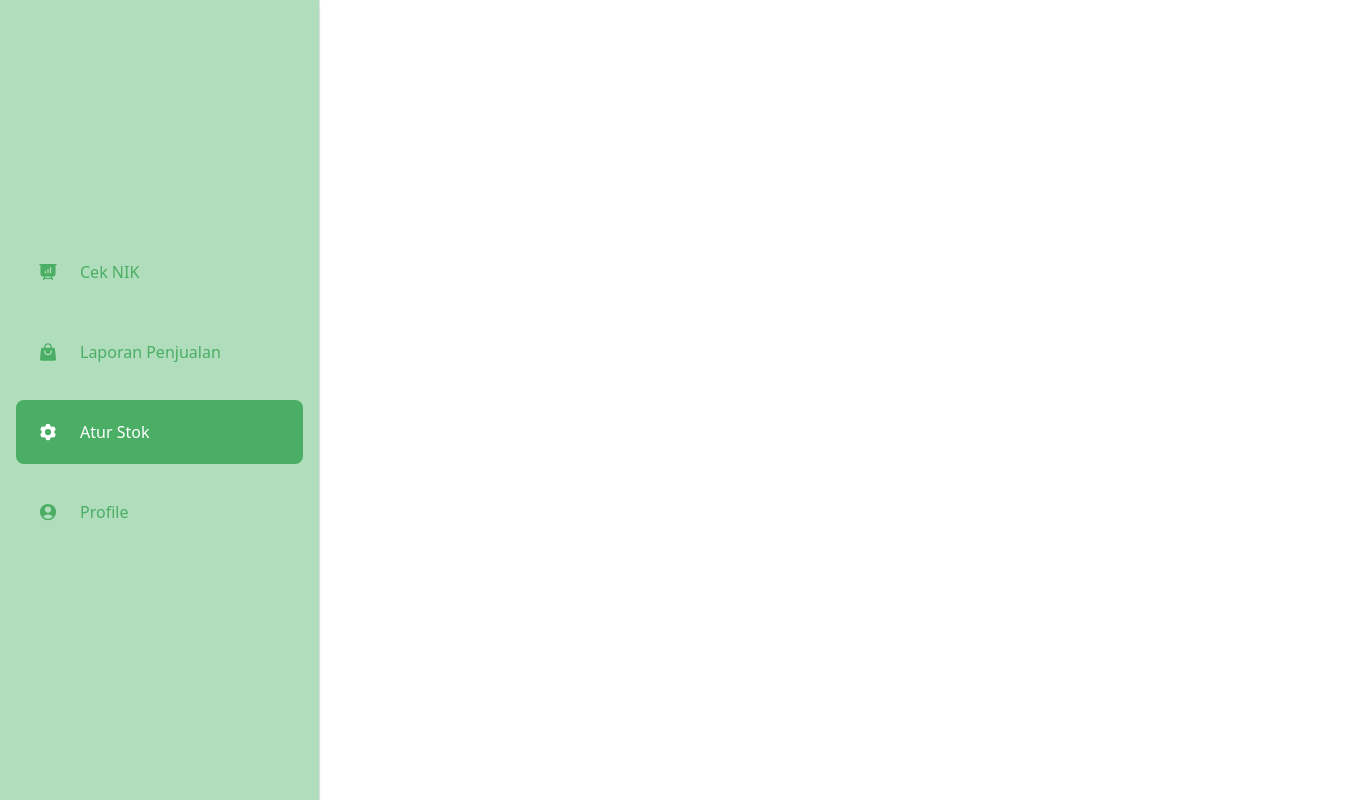
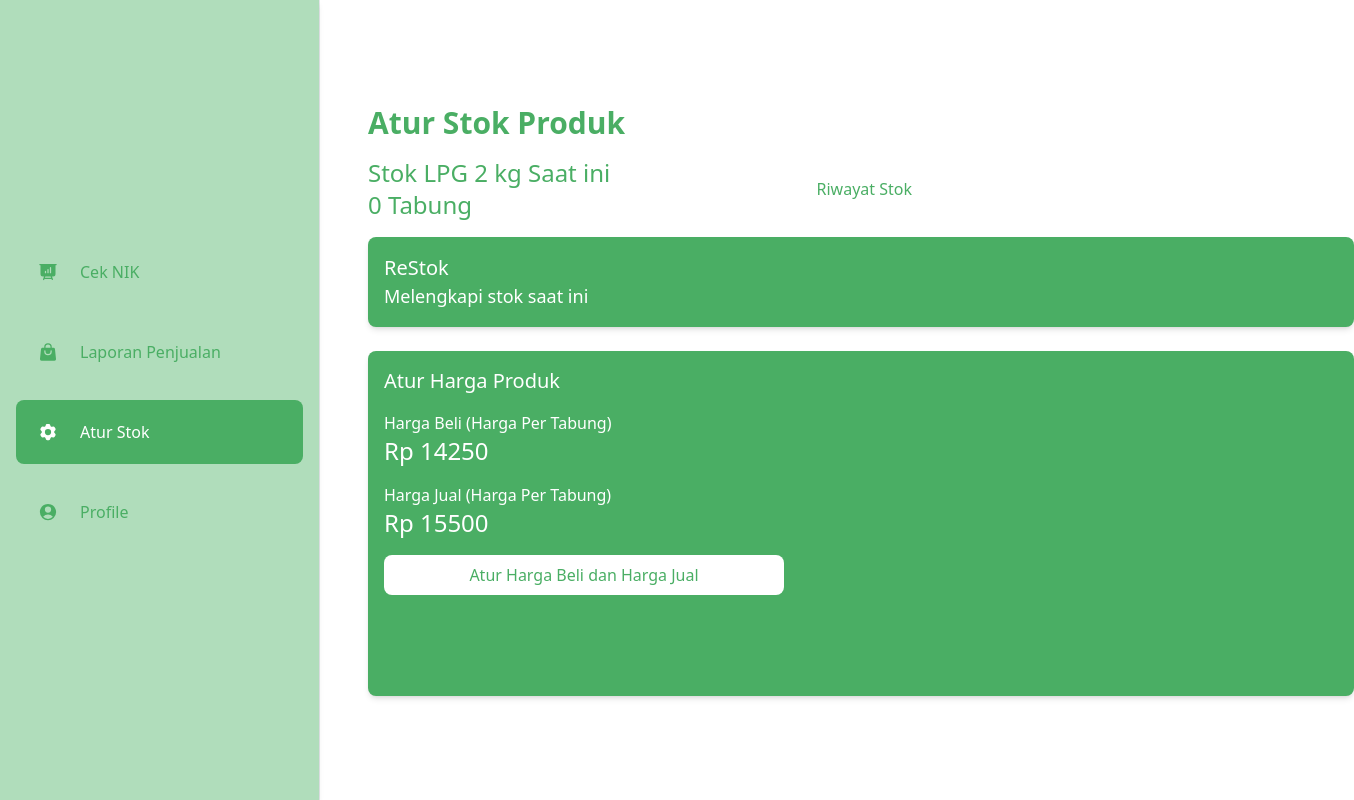
Before and after one commit to hsnyibrhm/MPTI, a React (Vite) app: page /atur-stok in a window 1280 px wide. Shown: the whole page, 1354 px wide, since content can reach past the window. Built offline with nearby package versions, Linux system fonts and the light colour scheme.

Commit message:
fix some bug

```diff
--- a/src/App.jsx
+++ b/src/App.jsx
@@ -6,6 +6,7 @@ import { Daftarkan } from "./pages/DaftarPelanggan";
 import { LaporanPenjualan } from "./pages/LaporanPenjualan";
 import { AturStok } from "./pages/AturStok";
 import Profile from "./pages/Profile";
+import RiwayatStok from "./pages/RiwayatStok";
 
 export default function App() {
   return (
@@ -20,6 +21,7 @@ export default function App() {
             <Route path="/Laporanpenjualan" element={<LaporanPenjualan />} />
             <Route path="/atur-stok" element={<AturStok />} />
             <Route path="/Profile" element={<Profile />} />
+            <Route path="/riwayat-stok" element={<RiwayatStok />} />
             {/* <Route path="/signup" element={<SignupPage />} /> */}
           </Routes>
         </BrowserRouter>
--- a/src/pages/AturStok.jsx
+++ b/src/pages/AturStok.jsx
@@ -1,13 +1,72 @@
 import { Sidebar } from "../components/SideBar";
+import { Link } from "react-router-dom";
+
+// export const AturStok = () => {
+//   return (
+//     <div className="bg-white h-full w-full flex">
+//       <div className="flex-grow">
+//         <Sidebar active="Atur Stok" />
+//       </div>
+
+//       {/* content*/}
+//     </div>
+//   );
+// };
 
 export const AturStok = () => {
   return (
-    <div className="bg-white h-full w-full flex">
-      <div className="flex-grow">
-        <Sidebar active="Atur Stok" />
-      </div>
+    <div className="container mx-auto p-4">
+      <Sidebar active="Atur Stok" />
+      <h2 className="font-bold mb-4 text-3xl text-[#4AAE64]">
+        Atur Stok Produk
+      </h2>
 
-      {/* content*/}
+      <section className="mb-6">
+        <div className="flex justify-between items-center mb-4">
+          <div>
+            <h3 className="text-2xl text-[#4AAE64]">Stok LPG 2 kg Saat ini</h3>
+            <p className="text-2xl text-[#4AAE64]">0 Tabung</p>
+          </div>
+          <Link to="/riwayat-stok" className="text-[#4AAE64]">
+            Riwayat Stok
+          </Link>
+        </div>
+        <div
+          className="bg-[#4AAE64] p-4 rounded-lg shadow-md flex items-center justify-between cursor-pointer"
+          style={{ width: "986px", height: "90px", flexShrink: 0 }}
+        >
+          <div>
+            <h4 className="text-white text-xl">ReStok</h4>
+            <p className="text-white text-lg">Melengkapi stok saat ini</p>
+          </div>
+          <div className="text-white text-3xl"></div>
+        </div>
+      </section>
+
+      <section>
+        <div
+          className="bg-[#4AAE64] p-4 rounded-lg shadow-md"
+          style={{ width: "986px", height: "345px", flexShrink: 0 }}
+        >
+          <h4 className="text-white text-xl mb-4">Atur Harga Produk</h4>
+          <div className="text-white mb-4">
+            <p>Harga Beli (Harga Per Tabung)</p>
+            <p className="text-2xl">Rp 14250</p>
+          </div>
+          <div className="text-white mb-4">
+            <p>Harga Jual (Harga Per Tabung)</p>
+            <p className="text-2xl">Rp 15500</p>
+          </div>
+          <button
+            className="bg-white text-[#4AAE64] px-4 py-2 rounded-lg hover:bg-gray-100"
+            style={{ width: "400px" }}
+          >
+            Atur Harga Beli dan Harga Jual
+          </button>
+        </div>
+      </section>
     </div>
   );
 };
+
+export default AturStok;
--- a/src/pages/Profile.jsx
+++ b/src/pages/Profile.jsx
@@ -151,7 +151,7 @@ const Profile = () => {
         </div>
       </section>
 
-      <div className="flex justify-center mb-6">
+      {/* <div className="flex justify-center mb-6">
         <button
           className="bg-green-500 text-white px-4 py-2 rounded-lg hover:bg-green-600"
           style={{
@@ -163,7 +163,7 @@ const Profile = () => {
         >
           Ubah Profil
         </button>
-      </div>
+      </div> */}
 
       <section>
         <h3
--- /dev/null
+++ b/src/pages/RiwayatStok.jsx
@@ -0,0 +1,65 @@
+import React from "react";
+import { Sidebar } from "../components/SideBar";
+
+export const RiwayatStok = () => {
+  const riwayat = [
+    {
+      restok: "Restok",
+      tambah: "100 tabung",
+      tanggal: "18/02/2024",
+      keterangan: "pengiriman",
+    },
+    {
+      restok: "Restok",
+      tambah: "100 tabung",
+      tanggal: "15/02/2024",
+      keterangan: "pengiriman",
+    },
+    {
+      restok: "Restok",
+      tambah: "100 tabung",
+      tanggal: "10/02/2024",
+      keterangan: "pengiriman",
+    },
+  ];
+
+  return (
+    <div className="container mx-auto p-4">
+      <Sidebar active="Atur Stok" />
+      <h2
+        className="font-bold mb-4"
+        style={{ fontSize: "35px", color: "#4AAE64" }}
+      >
+        Riwayat Stok
+      </h2>
+      <h3
+        className="font-semibold mb-4"
+        style={{ fontSize: "30px", color: "#4AAE64" }}
+      >
+        Riwayat Perubahan stok LPG 3 kg
+      </h3>
+
+      {riwayat.map((item, index) => (
+        <div key={index} className="mb-4">
+          <p className="text-lg" style={{ fontSize: "24px", color: "#4AAE64" }}>
+            {item.restok}
+          </p>
+          <p className="text-lg" style={{ fontSize: "24px", color: "#4AAE64" }}>
+            Tambah: {item.tambah}
+          </p>
+          <p className="text-lg" style={{ fontSize: "24px", color: "#4AAE64" }}>
+            Tanggal: {item.tanggal}
+          </p>
+          <p className="text-lg" style={{ fontSize: "24px", color: "#4AAE64" }}>
+            Keterangan: {item.keterangan}
+          </p>
+          {index < riwayat.length - 1 && (
+            <hr className="border-t border-[#4AAE64] my-4" />
+          )}
+        </div>
+      ))}
+    </div>
+  );
+};
+
+export default RiwayatStok;
```
